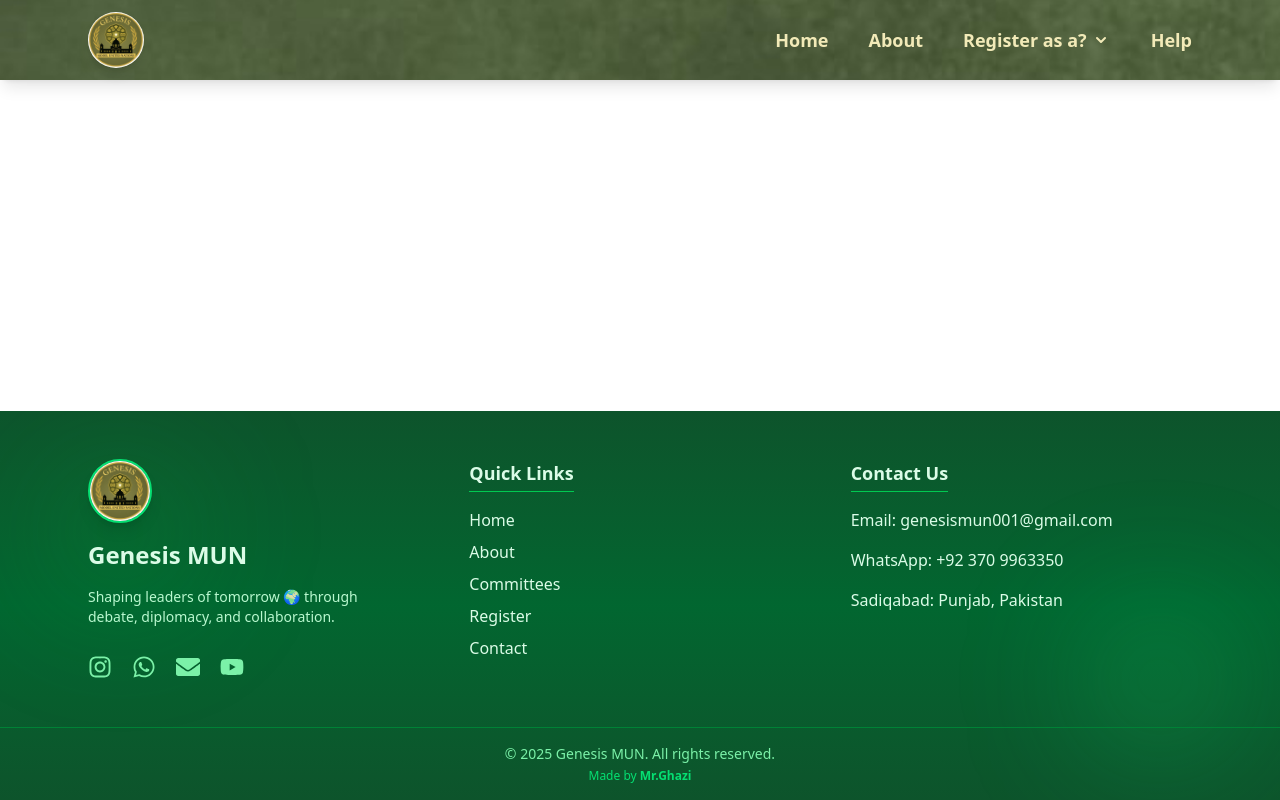
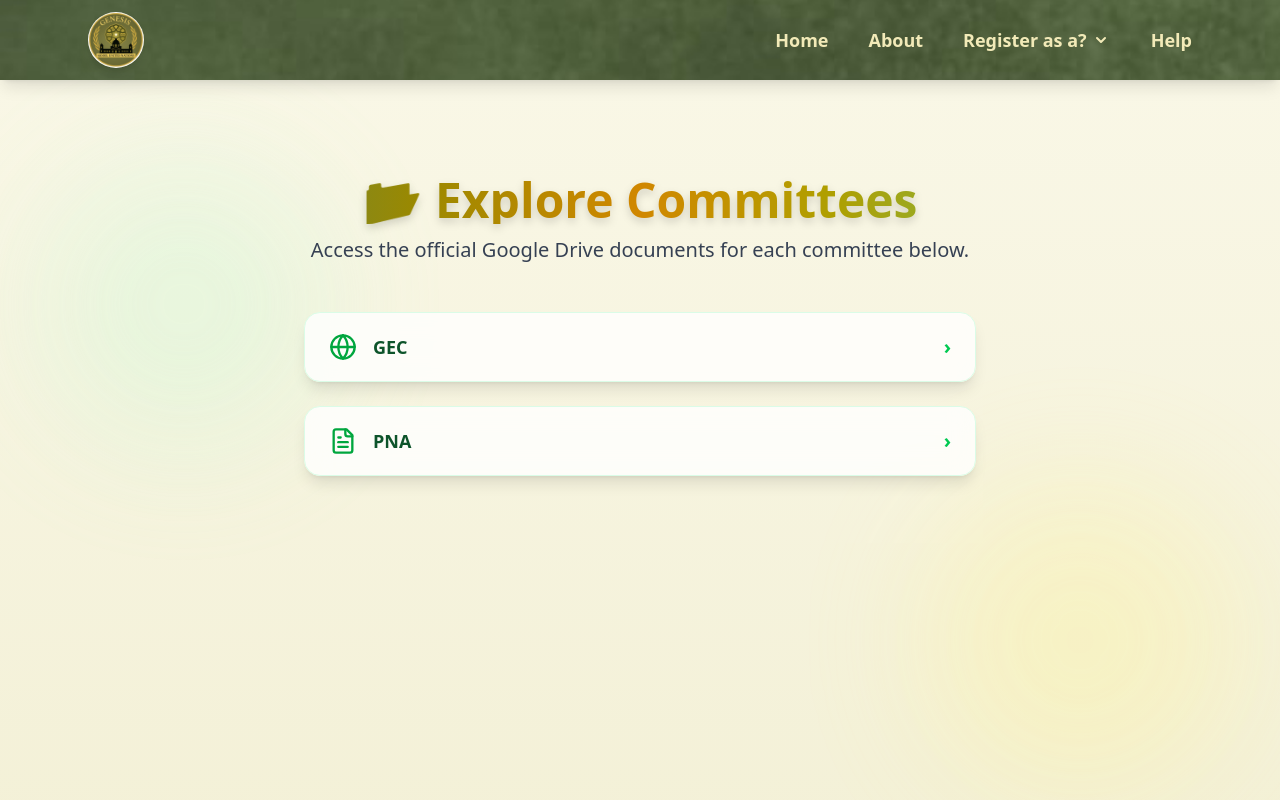
Before and after one commit to Ghazi-Mustafa-79/genesis_web, a React (Vite) app: page /AllotmentsList in a window 1280 px wide. Shown: the top 800 px of the page. Built offline with nearby package versions, Linux system fonts and the light colour scheme.

Commit message:
added alotmentlist

```diff
--- a/src/App.jsx
+++ b/src/App.jsx
@@ -10,6 +10,7 @@ import LogisticsForm from "./pages/form/LogisticsForm";
 import ChairACDForm from "./pages/form/ChairACDForm";
 import ScrollToTop from "./components/ScrollToTop";
 import HomeLinks from "./components/HomeLinks";
+import AllotmentsList from "./components/AllotmentsList";
 
 function App() {
   return (
@@ -31,6 +32,7 @@ function App() {
             <Route path="/MunRegisterForm" element={<MUNRegistrationForm />} />
             <Route path="/HomeLinks" element={<HomeLinks />} />
             <Route path="/Help" element={<Help />} />
+            <Route path="/AllotmentsList" element={<AllotmentsList />} />
           </Routes>
         </main>
 
--- /dev/null
+++ b/src/components/AllotmentsList.jsx
@@ -0,0 +1,139 @@
+import React from "react";
+import { motion as Motion } from "framer-motion";
+import { FileText, Users, Globe, BookOpen } from "lucide-react";
+
+const AllotmentsList = () => {
+  const links = [
+    {
+      label: "GEC",
+      icon: <Globe size={28} />,
+      url: "https://drive.google.com/file/d/1zKeP6EgGVmBDHtDA-EuiENtq32Iv3fQ_/view?usp=sharing",
+    },
+    {
+      label: "PNA",
+      icon: <FileText size={28} />,
+      url: "https://drive.google.com/file/d/1zZe9a24CWKyrglMLXQF7ejjNpSebBQWv/view?usp=sharing",
+    },
+    // {
+    //   label: "UNSC",
+    //   icon: <Users size={28} />,
+    //   url: "https://drive.google.com/your-link-2",
+    // },
+    // {
+    //   label: "ECOSOC",
+    //   icon: <BookOpen size={28} />,
+    //   url: "https://drive.google.com/your-link-4",
+    // },
+  ];
+
+  return (
+    <section className="relative py-24 px-6 bg-gradient-to-b from-[#f9f7e6] to-[#f3f0d6] min-h-screen overflow-hidden">
+      {/* Background decorative circles */}
+      <div className="absolute top-20 left-10 w-72 h-72 bg-green-200/30 rounded-full blur-3xl animate-pulse"></div>
+      <div className="absolute bottom-20 right-10 w-80 h-80 bg-yellow-200/30 rounded-full blur-3xl animate-pulse"></div>
+
+      {/* Heading */}
+      <div className="relative z-10 text-center mb-12">
+        <h1 className="text-4xl md:text-5xl font-extrabold bg-gradient-to-r from-green-700 via-yellow-600 to-green-500 bg-clip-text text-transparent drop-shadow-lg">
+          📂 Explore Committees
+        </h1>
+        <p className="text-gray-700 mt-3 text-lg md:text-xl max-w-2xl mx-auto">
+          Access the official Google Drive documents for each committee below.
+        </p>
+      </div>
+
+      {/* Links */}
+      <div className="max-w-2xl mx-auto space-y-6 relative z-10">
+        {links.map((item, i) => (
+          <Motion.a
+            key={i}
+            href={item.url}
+            target="_blank"
+            rel="noopener noreferrer"
+            initial={{ opacity: 0, y: 20 }}
+            animate={{ opacity: 1, y: 0 }}
+            transition={{ duration: 0.6, delay: i * 0.1 }}
+            whileHover={{ scale: 1.05 }}
+            whileTap={{ scale: 0.97 }}
+            className="flex items-center justify-between w-full bg-white/80 backdrop-blur-md shadow-lg rounded-2xl px-6 py-5 border border-green-100 hover:border-green-400 hover:shadow-2xl hover:shadow-green-200/70 transition-all group"
+          >
+            <div className="flex items-center space-x-4">
+              <span className="text-green-600 group-hover:text-yellow-600 transition-colors duration-300">
+                {item.icon}
+              </span>
+              <span className="text-green-900 font-semibold text-lg group-hover:text-green-700 transition-colors duration-300">
+                {item.label}
+              </span>
+            </div>
+            <span className="text-green-500 font-bold text-xl group-hover:translate-x-1 transition-transform duration-300">
+              ›
+            </span>
+          </Motion.a>
+        ))}
+      </div>
+    </section>
+  );
+};
+
+export default AllotmentsList;
+
+// import React from "react";
+// import { motion as Motion } from "framer-motion";
+// import { FileText, Users, Globe, BookOpen } from "lucide-react";
+
+// const AllotmentsList = () => {
+//   const links = [
+//     {
+//       label: "GEC",
+//       icon: <Globe />,
+//       url: "https://drive.google.com/file/d/1zKeP6EgGVmBDHtDA-EuiENtq32Iv3fQ_/view?usp=sharing",
+//     },
+//     {
+//       label: "PNA",
+//       icon: <FileText />,
+//       url: "https://drive.google.com/file/d/1zZe9a24CWKyrglMLXQF7ejjNpSebBQWv/view?usp=sharing",
+//     },
+//     // {
+//     //   label: "UNSC",
+//     //   icon: <Users />,
+//     //   url: "https://drive.google.com/your-link-2",
+//     // },
+
+//     // {
+//     //   label: "ECOSOC",
+//     //   icon: <BookOpen />,
+//     //   url: "https://drive.google.com/your-link-4",
+//     // },
+//   ];
+
+//   return (
+//     <section className="py-30 px-6 bg-[#f8f5db] min-h-screen">
+//       <div className="max-w-md mx-auto space-y-6">
+//         {links.map((item, i) => (
+//           <Motion.a
+//             key={i}
+//             href={item.url}
+//             target="_blank"
+//             rel="noopener noreferrer"
+//             initial={{ opacity: 0, y: 20 }}
+//             animate={{ opacity: 1, y: 0 }}
+//             transition={{ duration: 0.5, delay: i * 0.1 }}
+//             whileHover={{ scale: 1.03 }}
+//             whileTap={{ scale: 0.98 }}
+//             className="flex items-center justify-between w-full bg-white shadow-lg rounded-2xl px-6 py-5 border border-green-100 hover:border-green-500 hover:shadow-green-200 transition-all"
+//           >
+//             <div className="flex items-center space-x-4">
+//               <span className="text-green-600">{item.icon}</span>
+//               <span className="text-green-900 font-semibold text-lg">
+//                 {item.label}
+//               </span>
+//             </div>
+//             <span className="text-green-500 font-bold">›</span>
+//           </Motion.a>
+//         ))}
+//       </div>
+//     </section>
+//   );
+// };
+
+// export default AllotmentsList;
--- a/src/components/HomeLinks.jsx
+++ b/src/components/HomeLinks.jsx
@@ -40,7 +40,12 @@ const HomeLinks = () => {
       url: "https://drive.google.com/file/d/1Jg17EnKaqsAGLzt0UHaTdGs0J4F4fh9f/view?usp=sharing",
     },
 
-    { label: "Allotments", icon: <ClipboardList />, type: "file", url: "#" },
+    {
+      label: "Allotments",
+      icon: <ClipboardList />,
+      type: "file",
+      url: "/AllotmentsList",
+    },
     // {
     //   label: "CD & ACD Application Form",
     //   icon: <Users />,
```
